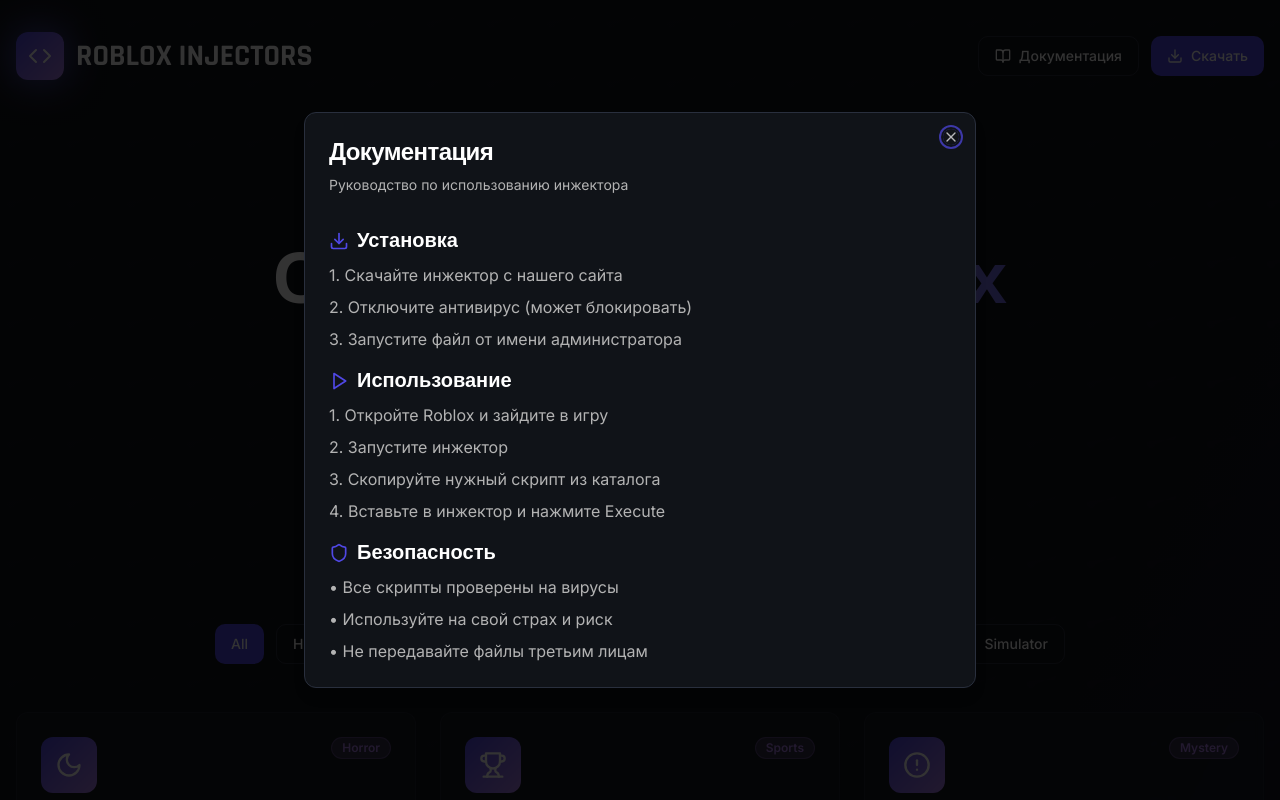
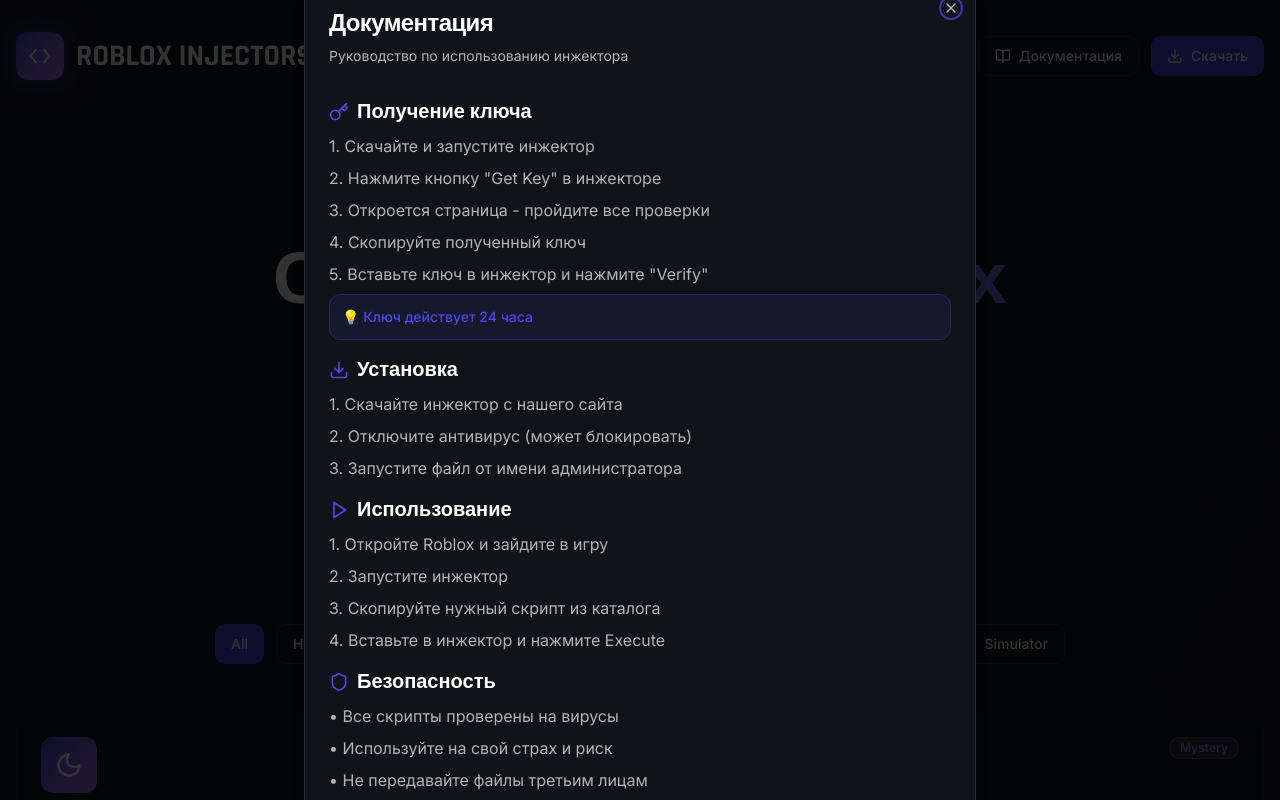
Before and after one commit to pr-poehali-dev/roblox-injector-portal, a React (Vite) app: page / in a window 1280 px wide. Both pictures are taken after a click on the button "Документация". Shown: the top 800 px of the page. Built offline with nearby package versions, Linux system fonts and the light colour scheme.

Commit message:
Добавить инструкцию по получению API-ключа

```diff
--- a/src/pages/Index.tsx
+++ b/src/pages/Index.tsx
@@ -187,6 +187,20 @@ const Index = () => {
                     <DialogDescription>Руководство по использованию инжектора</DialogDescription>
                   </DialogHeader>
                   <div className="space-y-4 mt-4">
+                    <div className="space-y-2">
+                      <h3 className="font-rajdhani text-xl font-semibold flex items-center gap-2">
+                        <Icon name="Key" size={20} className="text-primary" />
+                        Получение ключа
+                      </h3>
+                      <p className="text-muted-foreground">1. Скачайте и запустите инжектор</p>
+                      <p className="text-muted-foreground">2. Нажмите кнопку "Get Key" в инжекторе</p>
+                      <p className="text-muted-foreground">3. Откроется страница - пройдите все проверки</p>
+                      <p className="text-muted-foreground">4. Скопируйте полученный ключ</p>
+                      <p className="text-muted-foreground">5. Вставьте ключ в инжектор и нажмите "Verify"</p>
+                      <div className="bg-primary/10 p-3 rounded-lg border border-primary/30 mt-3">
+                        <p className="text-sm text-primary font-medium">💡 Ключ действует 24 часа</p>
+                      </div>
+                    </div>
                     <div className="space-y-2">
                       <h3 className="font-rajdhani text-xl font-semibold flex items-center gap-2">
                         <Icon name="Download" size={20} className="text-primary" />
```
